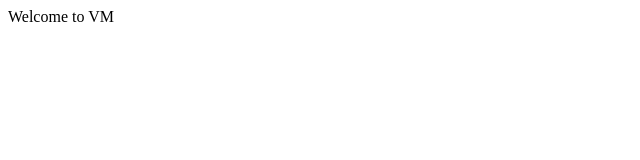
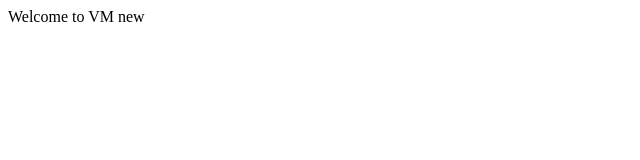
Before and after one commit to mathewsmcs/FDPCloud1, a plain HTML site: page index.html in a window 1280 px wide. Shown: the full height of the page, 0-640 px from the left. Drawn offline with Linux system fonts and the light colour scheme.

Commit message:
Update index.html

```diff
--- a/index.html
+++ b/index.html
@@ -1,5 +1,5 @@
 <html>
 
-Welcome to VM
+Welcome to VM new
 
 </html>
```
